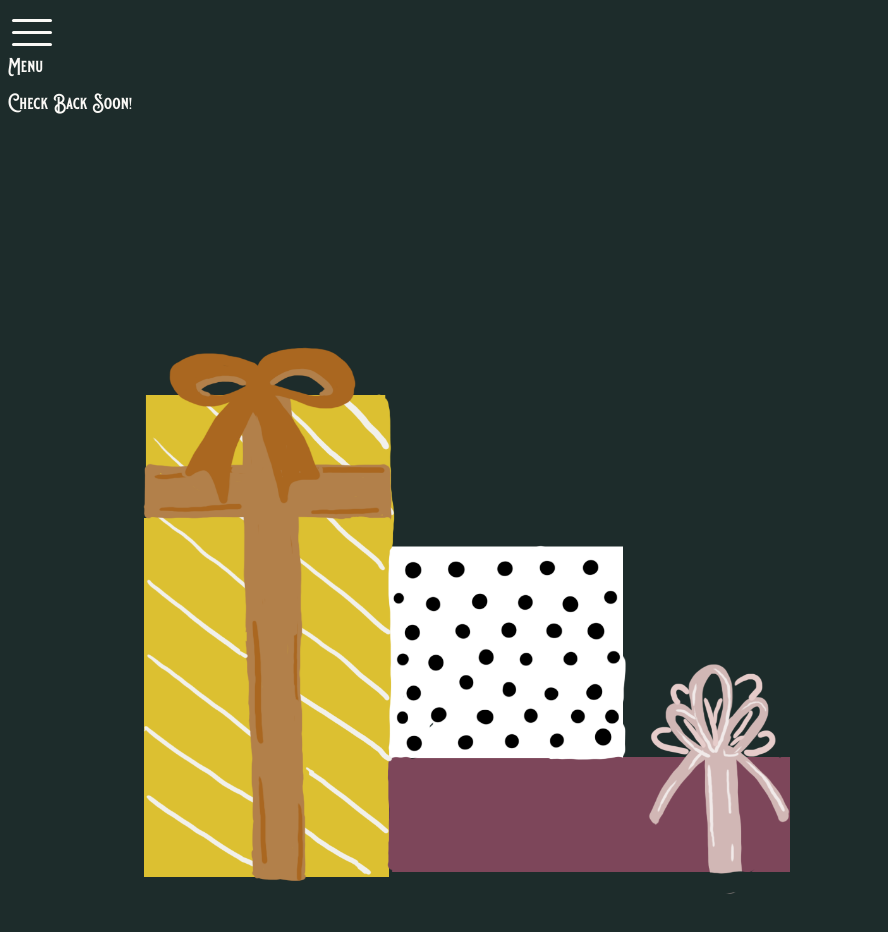
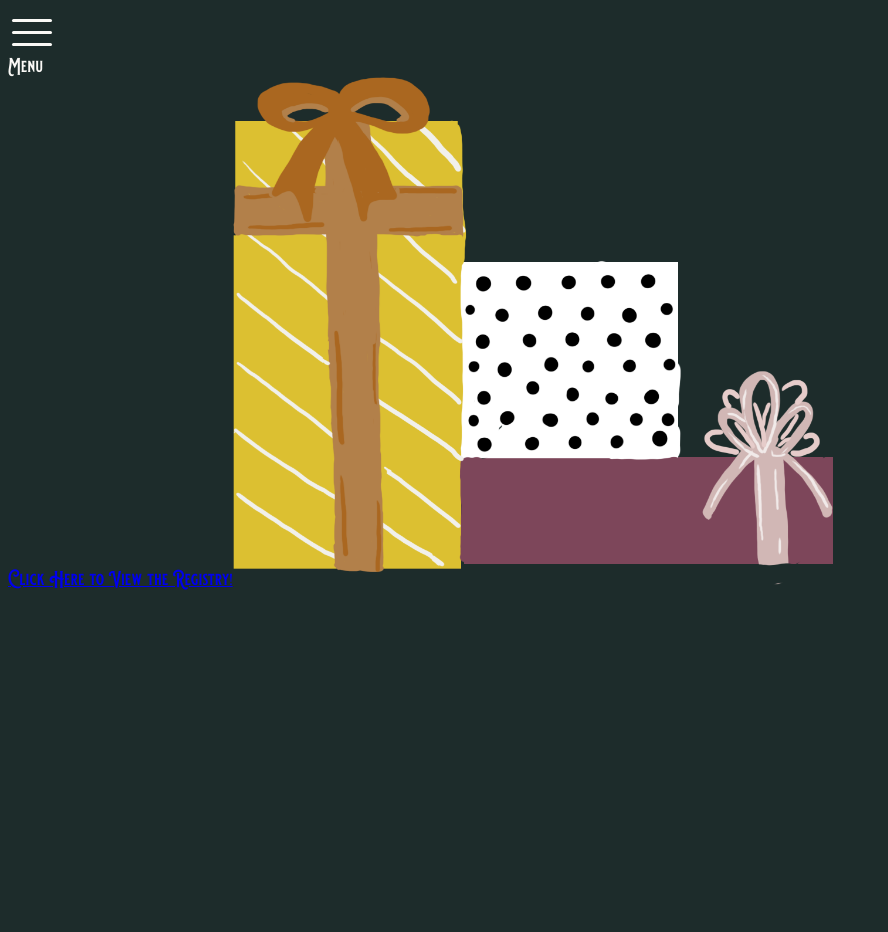
Before and after one commit to Ellesent/WeddingSite, a Next.js app: page /giftregistry in a window 1280 px wide. Shown: the top 932 px of the page, without its empty margins (0-888 px from the left). After the commit the page ends 800 px from the top, so only its background shows below. Built offline with nearby package versions, Linux system fonts and the light colour scheme; what @react-firebase/auth would draw is missing.

Commit message:
updating gift registry page to point to crate and barrel gift registry

```diff
--- a/components/navigation-bar.tsx
+++ b/components/navigation-bar.tsx
@@ -19,7 +19,8 @@ const NavigationBar = () => {
 
 const MenuItems = () => {
     return (
-        <div className={`flex flex-col absolute ${styles.menuItems} gap-5 text-xl`}>
+        // make the position absolute on medium sized screens and above (see tailwind docs for reference)
+        <div className={`flex flex-col relative md:absolute  ${styles.menuItems} gap-5 text-xl`}>
             <Link href='/'>
                 <a>Home</a>
             </Link>
--- a/pages/giftregistry.tsx
+++ b/pages/giftregistry.tsx
@@ -2,9 +2,13 @@ import styles from '../styles/giftregistry.module.css'
 
 const GiftRegistry = () => {
     return (
-        <div className='m-5 p-10 flex items-center flex-col'>
-            <p className={`${styles.text} text-4xl`}>Check Back Soon!</p>
-            <img className={`m-5 ${styles.img}`} src="/GiftRegistry.png" alt="presents drawing"/>
+        <div className='m-5 p-10 flex items-center align-center justify-center flex-col h-full'>
+            <a href='https://www.crateandbarrel.com/gift-registry/casey-martinez-and-thomas-hamrick/r6404601'
+            target="_blank"
+            className={`${styles.text} text-4xl underline lg:no-underline lg:hover:underline lg:transition lg:duration-500 lg:ease-in-out lg:transform lg:hover:-translate-y-1 lg:hover:scale-110`}>
+                Click Here to View the Registry!
+                </a>
+            <img className={`m-10 ${styles.img}`} src="/GiftRegistry.png" alt="presents drawing" width='600'/>
         </div>
     )
 }
--- a/styles/giftregistry.module.css
+++ b/styles/giftregistry.module.css
@@ -1,8 +1,3 @@
 .text {
     font-family: 'blackriver-bold';
 }
-
-.img {
-    width: 100%;
-    height: auto;
-}
--- a/tailwind.config.js
+++ b/tailwind.config.js
@@ -4,7 +4,8 @@ module.exports = {
   purge: ['./pages/**/*.{js,ts,jsx,tsx}', './components/**/*.{js,ts,jsx,tsx}'],
   darkMode: false, // or 'media' or 'class'
   theme: {
-    extend: {},
+    extend: {
+    },
     colors: {
       rose: colors.rose,
       yellow: colors.yellow,
```
Also changed, not shown: public/GiftRegistry.png.
